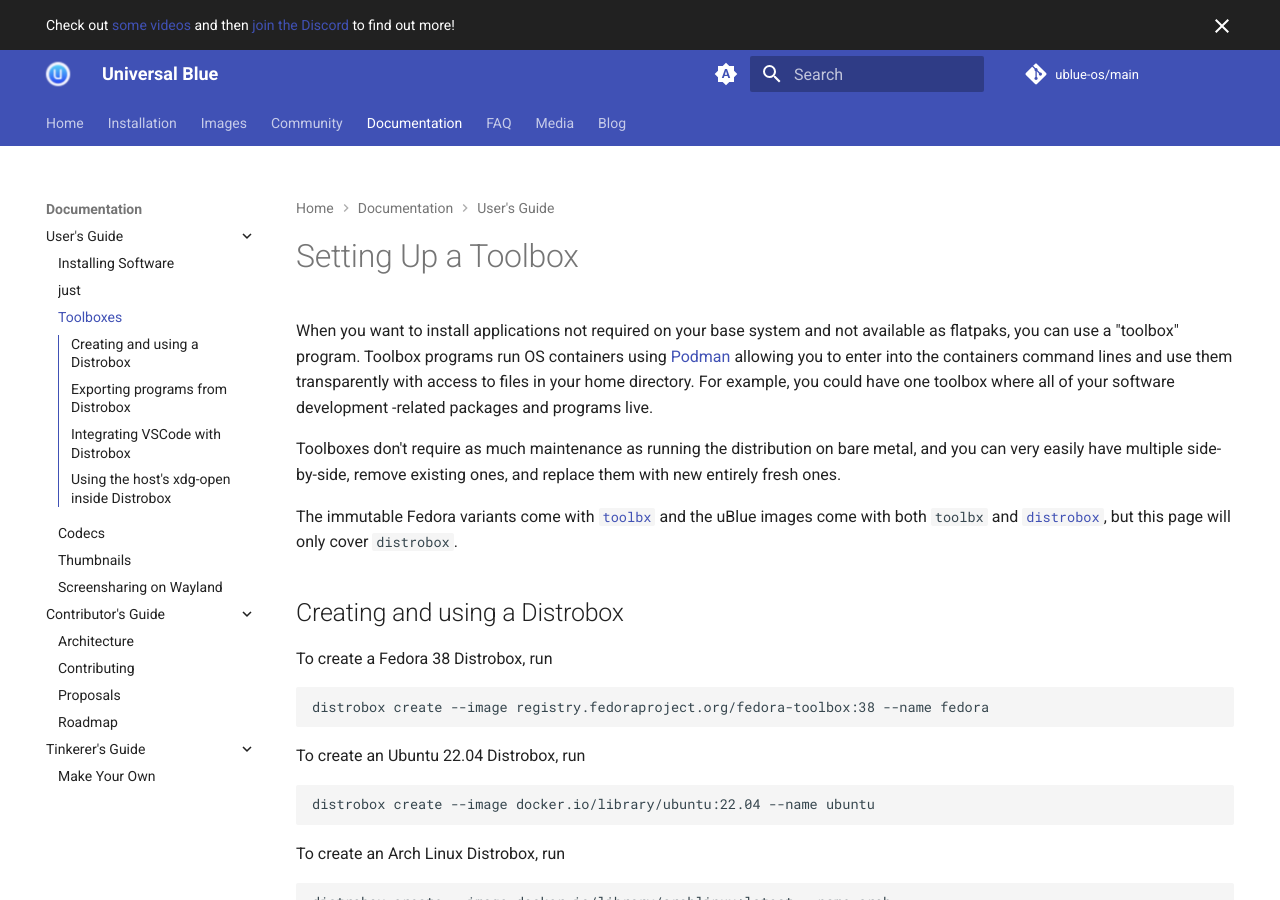
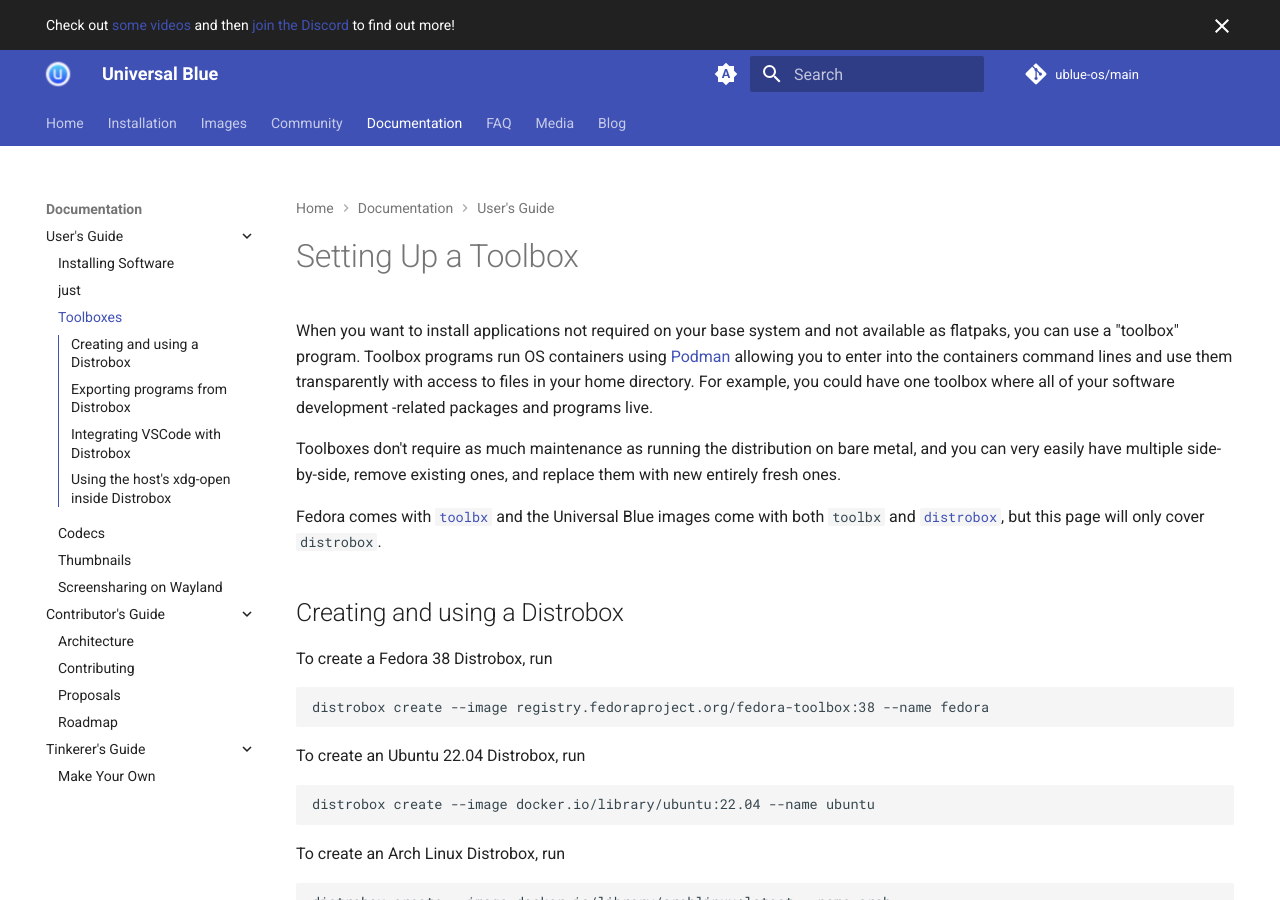
Before and after one commit to ublue-os/website, an MkDocs documentation site: the page built from docs/guide/toolbox.md, in a window 1280 px wide and 900 px high. Built offline with MkDocs 1.6.1 and Material for MkDocs 9.7.7, drawn with Linux system fonts in a browser that asks for light colours; comment, search, counter and statistics services are not loaded.

```diff
--- a/docs/guide/toolbox.md
+++ b/docs/guide/toolbox.md
@@ -4,7 +4,7 @@ When you want to install applications not required on your base system and not a
 
 Toolboxes don't require as much maintenance as running the distribution on bare metal, and you can very easily have multiple side-by-side, remove existing ones, and replace them with new entirely fresh ones.
 
-The immutable Fedora variants come with [`toolbx`](https://containertoolbx.org/) and the uBlue images come with both `toolbx` and [`distrobox`](https://distrobox.privatedns.org/), but this page will only cover `distrobox`.
+Fedora comes with [`toolbx`](https://containertoolbx.org/) and the Universal Blue images come with both `toolbx` and [`distrobox`](https://distrobox.privatedns.org/), but this page will only cover `distrobox`.
 
 ## Creating and using a Distrobox
 
```
